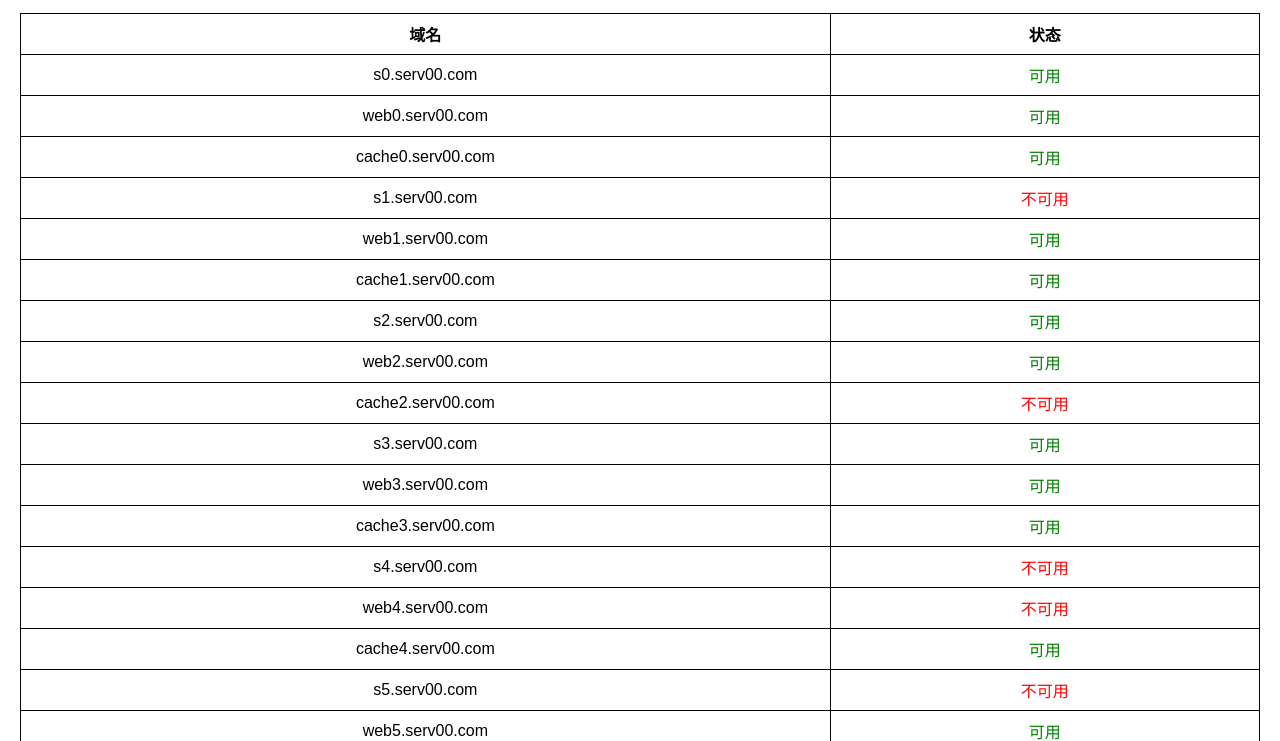
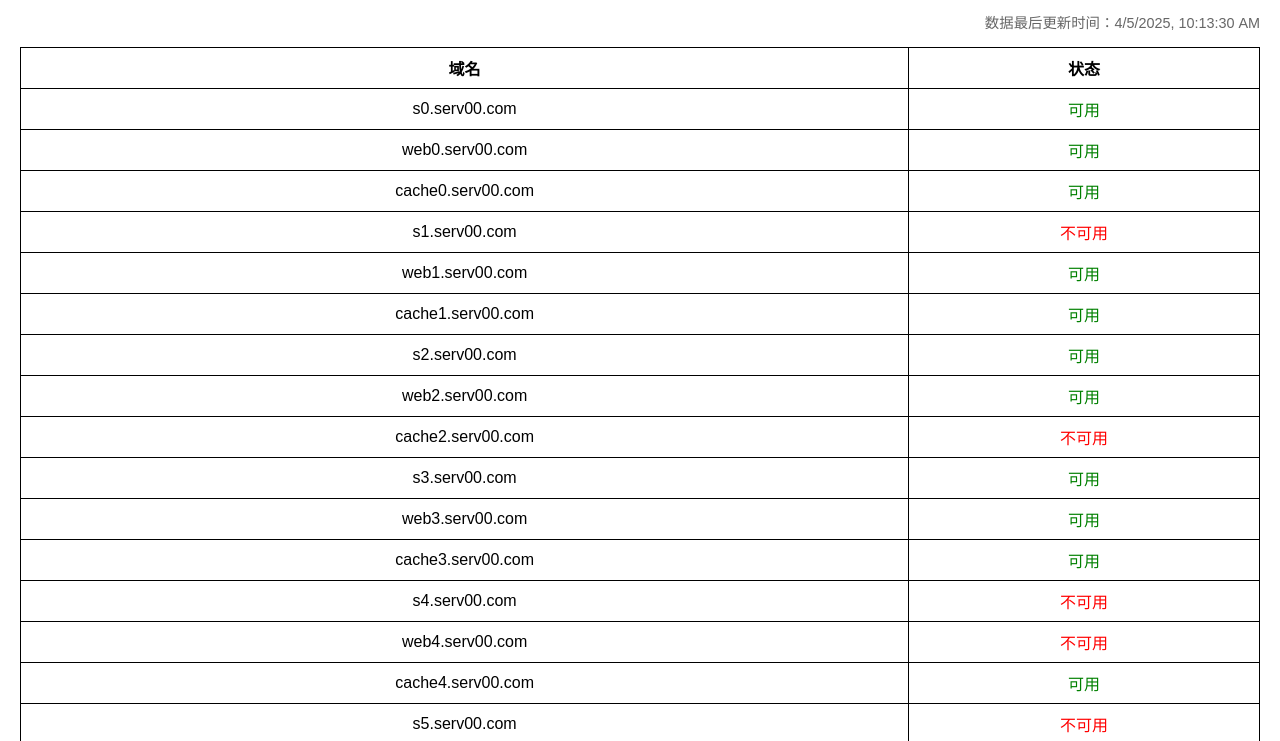
Before and after one commit to ice2983/ice2983.github.io, a plain HTML site: page Check_ip/index.html in a window 1280 px wide. Shown: the part 58-799 px from the top of the page. Drawn offline with nearby package versions, Linux system fonts and the light colour scheme.

Commit message:
Update index.html

```diff
--- a/Check_ip/index.html
+++ b/Check_ip/index.html
@@ -1,8 +1,8 @@
 <!DOCTYPE html>
 <html lang="en">
 <head>
-  <meta charset="UTF-8">
-  <meta name="viewport" content="width=device-width, initial-scale=1.0">
+  <meta charset="UTF-8" />
+  <meta name="viewport" content="width=device-width, initial-scale=1.0"/>
   <title>域名是否可用</title>
   <script src="https://cdnjs.cloudflare.com/ajax/libs/PapaParse/5.3.0/papaparse.min.js"></script>
   <style>
@@ -14,24 +14,36 @@
 
     h1 {
       font-size: 1.5em;
+      margin-bottom: 5px; /* 与更新时间有小间隔 */
+    }
+
+    /* 更新时间容器 */
+    .time-container {
+      text-align: right; /* 右对齐 */
+      margin-top: 0; /* 紧接标题下方 */
+    }
+
+    #last-updated {
+      font-size: 0.9em;
+      color: #666;
     }
 
     .table-container {
       width: 100%;
-      overflow-x: auto; /* 允许表格在小屏幕上滚动 */
+      overflow-x: auto;
     }
 
     table {
       width: 100%;
       border-collapse: collapse;
-      min-width: 400px; /* 保证小屏幕时表格仍然能正常显示 */
+      min-width: 400px;
     }
 
     th, td {
       border: 1px solid black;
       padding: 8px;
       text-align: center;
-      white-space: nowrap; /* 防止文本换行 */
+      white-space: nowrap;
     }
 
     .available {
@@ -45,36 +57,59 @@
 </head>
 <body>
   <h1>域名是否可用</h1>
+  <div class="time-container">
+    <p id="last-updated">数据最后更新时间：加载中...</p>
+  </div>
+
   <div class="table-container">
     <div id="csv-container"></div>
   </div>
 
   <script>
-    // 假设我们将 CSV 文件命名为 IP状态.csv
     const csvFiles = ["IP状态.csv"];
 
-    csvFiles.forEach(file => {
+    function loadCSV() {
+      const file = csvFiles[0];
+      const container = document.getElementById("csv-container");
+      const timeEl = document.getElementById("last-updated");
+
+      // 获取文件最后修改时间
+      fetch(`public/${file}`, { method: "HEAD" })
+        .then(response => {
+          const lastModified = response.headers.get("Last-Modified");
+          if (lastModified) {
+            const date = new Date(lastModified);
+            timeEl.textContent = "数据最后更新时间：" + date.toLocaleString();
+          } else {
+            timeEl.textContent = "无法获取更新时间";
+          }
+        })
+        .catch(err => {
+          timeEl.textContent = "获取更新时间失败";
+        });
+
+      // 加载 CSV 内容
       fetch(`public/${file}`)
         .then(response => response.text())
         .then(csvData => {
           const parsedData = Papa.parse(csvData, { header: true });
-          const container = document.getElementById("csv-container");
 
           let table = "<table><thead><tr><th>域名</th><th>状态</th></tr></thead><tbody>";
-
-          // 添加数据
           parsedData.data.forEach(row => {
-            let statusClass = row['状态'] === '可用' ? 'available' : 'unavailable';
+            if (row['域名'] && row['状态']) {
+              const statusClass = row['状态'] === '可用' ? 'available' : 'unavailable';
               table += `<tr>
                           <td>${row['域名']}</td>
                           <td class="${statusClass}">${row['状态']}</td>
                         </tr>`;
+            }
           });
+          table += "</tbody></table>";
+          container.innerHTML = table;
+        });
+    }
 
-          table += "</tbody></table>";
-          container.innerHTML += table;
-        });
-    });
+    loadCSV();
   </script>
 </body>
 </html>
```
Lines whose indentation alone changed are shown as unchanged.
